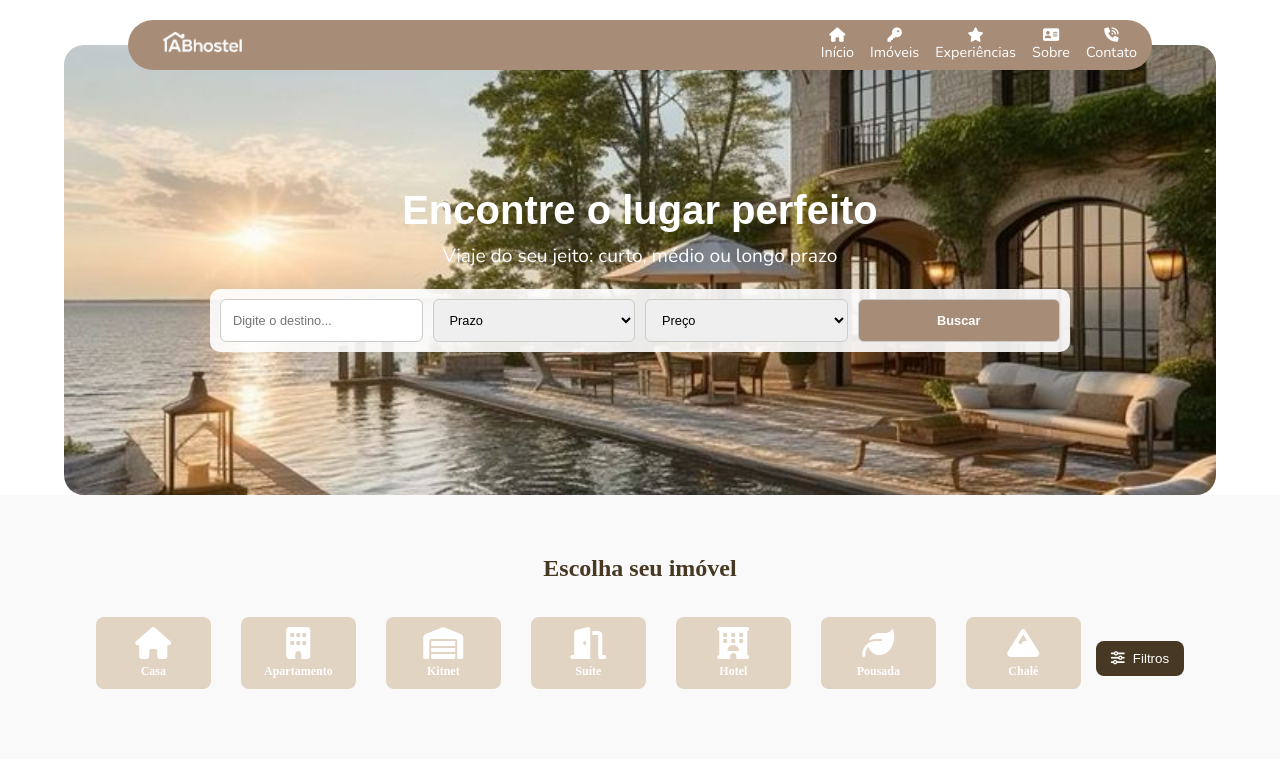
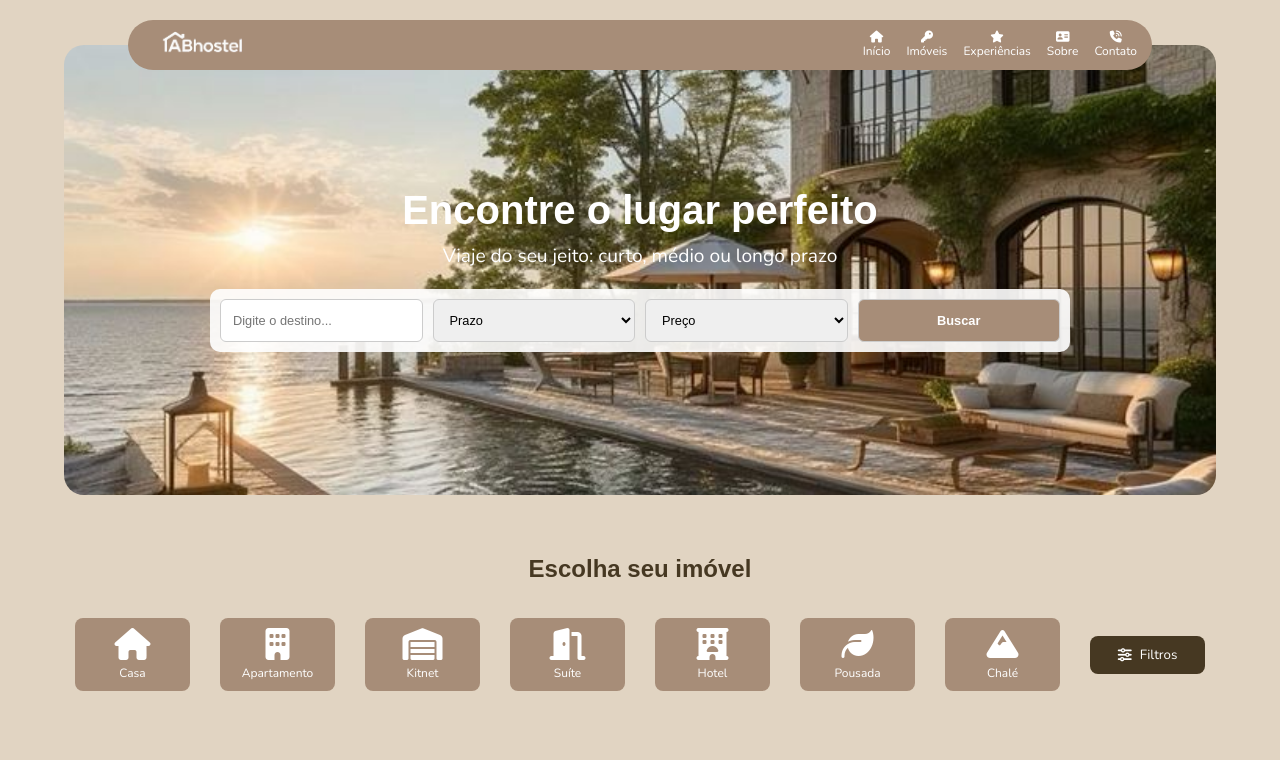
Before and after one commit to luyzabrunna/ABhostel, a PHP site: page / in a window 1280 px wide. Shown: the top 760 px of the page. Run offline with PHP 8.4, Linux system fonts and the light colour scheme.

Commit message:
Alteraçõesa html e css do home

```diff
--- a/assets/css/style.css
+++ b/assets/css/style.css
@@ -5,7 +5,7 @@
 }
 
 body {
-    background-color: white;
+    background-color: #e1d4c2;
     width: 100%;
     height: 100%;
 }
@@ -46,7 +46,7 @@ nav a {
     display: flex;
     flex-direction: column;
     align-items: center;
-    font-size: 0.9rem;
+    font-size: 12px;
 }
 
 .btn {
@@ -89,7 +89,7 @@ nav a {
 .banner-primario h1 {
     font-size: 2.5rem;
     font-family: 'Montserrat Black',sans-serif;
-     margin-bottom: 10px;
+    margin-bottom: 10px;
 }
 
 .banner-primario p {
@@ -188,7 +188,6 @@ nav a {
     flex-wrap: wrap;
     gap: 15px;
     padding: 60px 20px;
-    background: #f9f9f9;
 }
 
 .categorias h2 {
@@ -198,6 +197,7 @@ nav a {
    margin-bottom: 20px;
    color: #463822;
    font-weight: bold;
+   font-family: 'Montserrat Black',sans-serif;
 }
 
 /* Grid responsivo */
@@ -218,7 +218,7 @@ nav a {
     justify-content: center;
     cursor: pointer;
     transition: transform 0.2s, background 0.3s;
-    background: #e1d4c2;
+    background: #A78D78;
     padding: 10px;
     border-radius: 8px;
     width: 115px;
@@ -232,14 +232,15 @@ nav a {
 
 .categoria i {
     font-size: 32px;
-    color: #ffffff;
+    color: #fff;
     margin-bottom: 5px;
 }
 
 .categoria span {
     font-size: 12px;
-    font-weight: bold;
+    font-weight: 400;
     color: #ffffff;
+    font-family: 'Nunito',sans-serif;
 }
 
 /* Botão de filtro */
@@ -248,12 +249,16 @@ nav a {
     background: #463822;
     color:#ffffff;
     border: none;
-    padding: 10px 15px;
+    padding: 10px;
     border-radius: 8px;
     cursor: pointer;
     display: flex;
     align-items: center;
     gap: 8px;
+    width: 115px;
+    justify-content: center;
+    font-family: 'Nunito',sans-serif;
+    font-weight: 400;
 }
 
 .filtro i {
--- a/index.html
+++ b/index.html
@@ -98,10 +98,11 @@
       <i class="fas fa-mountain"></i>
       <span>Chalé</span>
     </div>
+    <!-- Botão de filtros -->
+  <button class="filtro"><i class="fas fa-sliders-h"></i> Filtros</button>
   </div>
+</section>
 
-  <!-- Botão de filtros -->
-  <button class="filtro"><i class="fas fa-sliders-h"></i> Filtros</button>
-</section>
+
 </body>
 </html>
--- a/pages/cadastro_usuario.html
+++ b/pages/cadastro_usuario.html
@@ -80,6 +80,5 @@
              </div>
         </main>
     </div>
-
 </body>
 </html>
```
